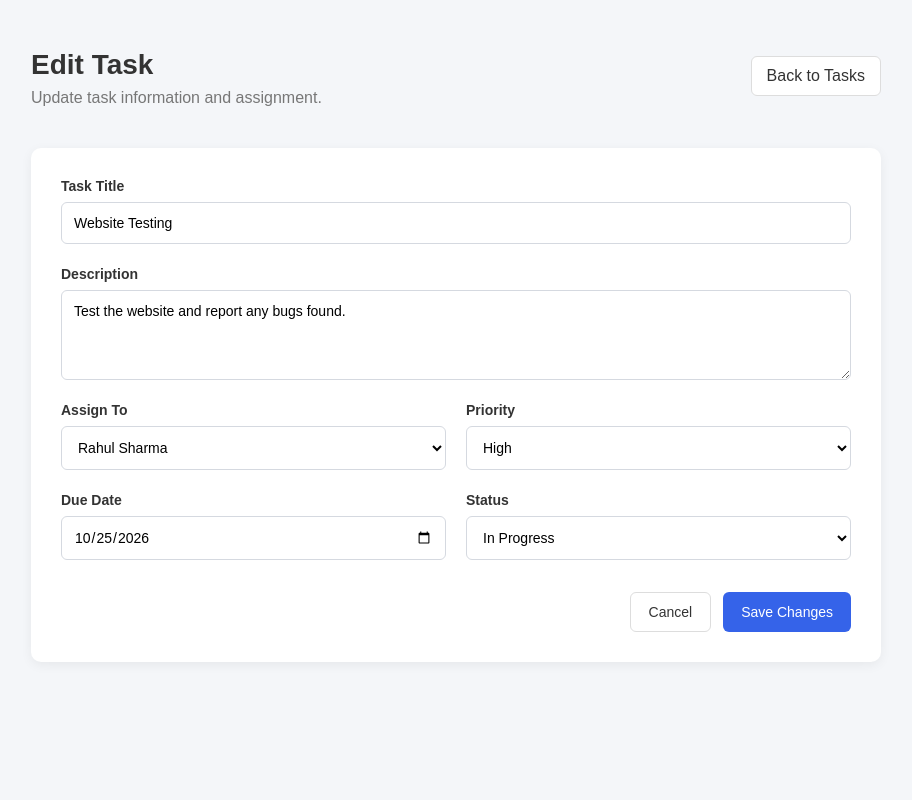
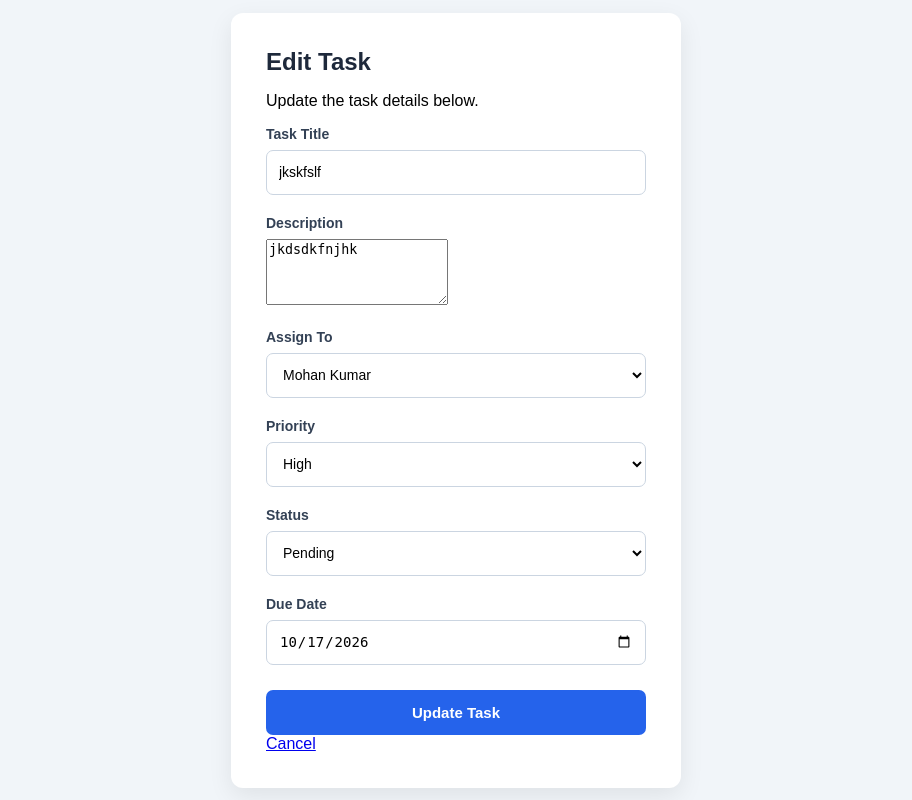
Before and after one commit to Bhanupratap7248/Assignmet-for-Datopic-company, a Flask app: page /edit-task?id=3 in a window 1280 px wide. Shown: the whole page, without its empty margins (184-1096 px from the left). Run offline with Flask 3, Linux system fonts and the light colour scheme; data comes from the database, SQL or seed files in the repository; both versions use the stored data as it was after the commit.

Commit message:
edit task

```diff
--- a/app.py
+++ b/app.py
@@ -181,9 +181,59 @@ def manage_tasks():
     return render_template("manage_tasks.html", tasks=tasks)
 
 
-@app.route("/edit-task")
+@app.route("/edit-task", methods=["GET", "POST"])
 def edit_task():
-    return render_template("edit_task.html")
+    task_id = request.args.get("id")
+
+    connection = get_db_connection()
+
+    task = connection.execute(
+        "SELECT * FROM tasks WHERE id = ?",
+        (task_id,)
+    ).fetchone()
+
+    if not task:
+        connection.close()
+        return "Task not found!", 404
+
+    users = connection.execute(
+        "SELECT id, name FROM users WHERE role = 'Team Member' AND status = 'Active'"
+    ).fetchall()
+
+    if request.method == "POST":
+        title = request.form["title"].strip()
+        description = request.form.get("description", "").strip()
+        assigned_to = request.form.get("assigned_to")
+        priority = request.form["priority"]
+        status = request.form["status"]
+        deadline = request.form.get("deadline") or None
+
+        if not title or not assigned_to:
+            connection.close()
+            return "Task title and team member are required!", 400
+
+        connection.execute(
+            """
+            UPDATE tasks
+            SET title = ?, description = ?, assigned_to = ?,
+                priority = ?, status = ?, deadline = ?
+            WHERE id = ?
+            """,
+            (title, description, assigned_to, priority, status, deadline, task_id)
+        )
+
+        connection.commit()
+        connection.close()
+
+        return redirect(url_for("manage_tasks"))
+
+    connection.close()
+
+    return render_template(
+        "edit_task.html",
+        task=task,
+        users=users
+    )
 
 
 @app.route("/my-tasks")
--- a/templates/edit_task.html
+++ b/templates/edit_task.html
@@ -6,111 +6,82 @@
     <title>Edit Task</title>
 
     <link rel="stylesheet"
-          href="{{ url_for('static', filename='edit_task.css') }}">
+          href="{{ url_for('static', filename='style.css') }}">
 </head>
+<body>
 
-<body class="edit-task-page">
+    <div class="page">
+        <div class="card">
 
-    <div class="edit-task-container">
+            <h1>Edit Task</h1>
+            <p>Update the task details below.</p>
 
-        <div class="edit-task-header">
-            <div>
-                <h1>Edit Task</h1>
-                <p>Update task information and assignment.</p>
-            </div>
+            <form method="POST">
 
-            <a href="/manage-tasks" class="edit-back-button">
-                Back to Tasks
-            </a>
-        </div>
-
-        <div class="edit-task-card">
-
-            <form action="/edit-task" method="POST">
-
-                <div class="edit-form-group">
-                    <label for="title">Task Title</label>
-                    <input
-                        type="text"
-                        id="title"
+                <div class="form-group">
+                    <label>Task Title</label>
+                    <input type="text"
                            name="title"
-                        value="Website Testing"
+                           value="{{ task.title }}"
                            required>
                 </div>
 
-                <div class="edit-form-group">
-                    <label for="description">Description</label>
-                    <textarea
-                        id="description"
-                        name="description"
-                        rows="4"
-                        required>Test the website and report any bugs found.</textarea>
+                <div class="form-group">
+                    <label>Description</label>
+                    <textarea name="description"
+                              rows="4">{{ task.description or '' }}</textarea>
                 </div>
 
-                <div class="edit-form-row">
-
-                    <div class="edit-form-group">
-                        <label for="assigned_to">Assign To</label>
-
-                        <select id="assigned_to" name="assigned_to" required>
-                            <option value="Rahul Sharma" selected>
-                                Rahul Sharma
+                <div class="form-group">
+                    <label>Assign To</label>
+                    <select name="assigned_to" required>
+                        {% for user in users %}
+                        <option value="{{ user.id }}"
+                            {% if user.id == task.assigned_to %}selected{% endif %}>
+                            {{ user.name }}
                         </option>
-                            <option value="Amit Kumar">Amit Kumar</option>
-                            <option value="Priya Singh">Priya Singh</option>
+                        {% endfor %}
                     </select>
                 </div>
 
-                    <div class="edit-form-group">
-                        <label for="priority">Priority</label>
-
-                        <select id="priority" name="priority">
-                            <option>Low</option>
-                            <option>Medium</option>
-                            <option selected>High</option>
+                <div class="form-group">
+                    <label>Priority</label>
+                    <select name="priority">
+                        {% for priority in ['Low', 'Medium', 'High', 'Critical'] %}
+                        <option value="{{ priority }}"
+                            {% if priority == task.priority %}selected{% endif %}>
+                            {{ priority }}
+                        </option>
+                        {% endfor %}
                     </select>
                 </div>
 
-                </div>
-
-                <div class="edit-form-row">
-
-                    <div class="edit-form-group">
-                        <label for="due_date">Due Date</label>
-                        <input
-                            type="date"
-                            id="due_date"
-                            name="due_date"
-                            value="2026-10-25"
-                            required>
-                    </div>
-
-                    <div class="edit-form-group">
-                        <label for="status">Status</label>
-
-                        <select id="status" name="status">
-                            <option>Pending</option>
-                            <option selected>In Progress</option>
-                            <option>Completed</option>
+                <div class="form-group">
+                    <label>Status</label>
+                    <select name="status">
+                        {% for status in ['Pending', 'In Progress', 'Completed'] %}
+                        <option value="{{ status }}"
+                            {% if status == task.status %}selected{% endif %}>
+                            {{ status }}
+                        </option>
+                        {% endfor %}
                     </select>
                 </div>
 
+                <div class="form-group">
+                    <label>Due Date</label>
+                    <input type="date"
+                           name="deadline"
+                           value="{{ task.deadline or '' }}">
                 </div>
 
-                <div class="edit-task-actions">
-                    <a href="/manage-tasks" class="edit-cancel-button">
-                        Cancel
-                    </a>
+                <button type="submit">Update Task</button>
 
-                    <button type="submit" class="edit-save-button">
-                        Save Changes
-                    </button>
-                </div>
+                <a href="/manage-tasks">Cancel</a>
 
             </form>
 
         </div>
-
     </div>
 
 </body>
```
Also changed, not shown: task.db. Lines whose indentation alone changed are shown as unchanged.
